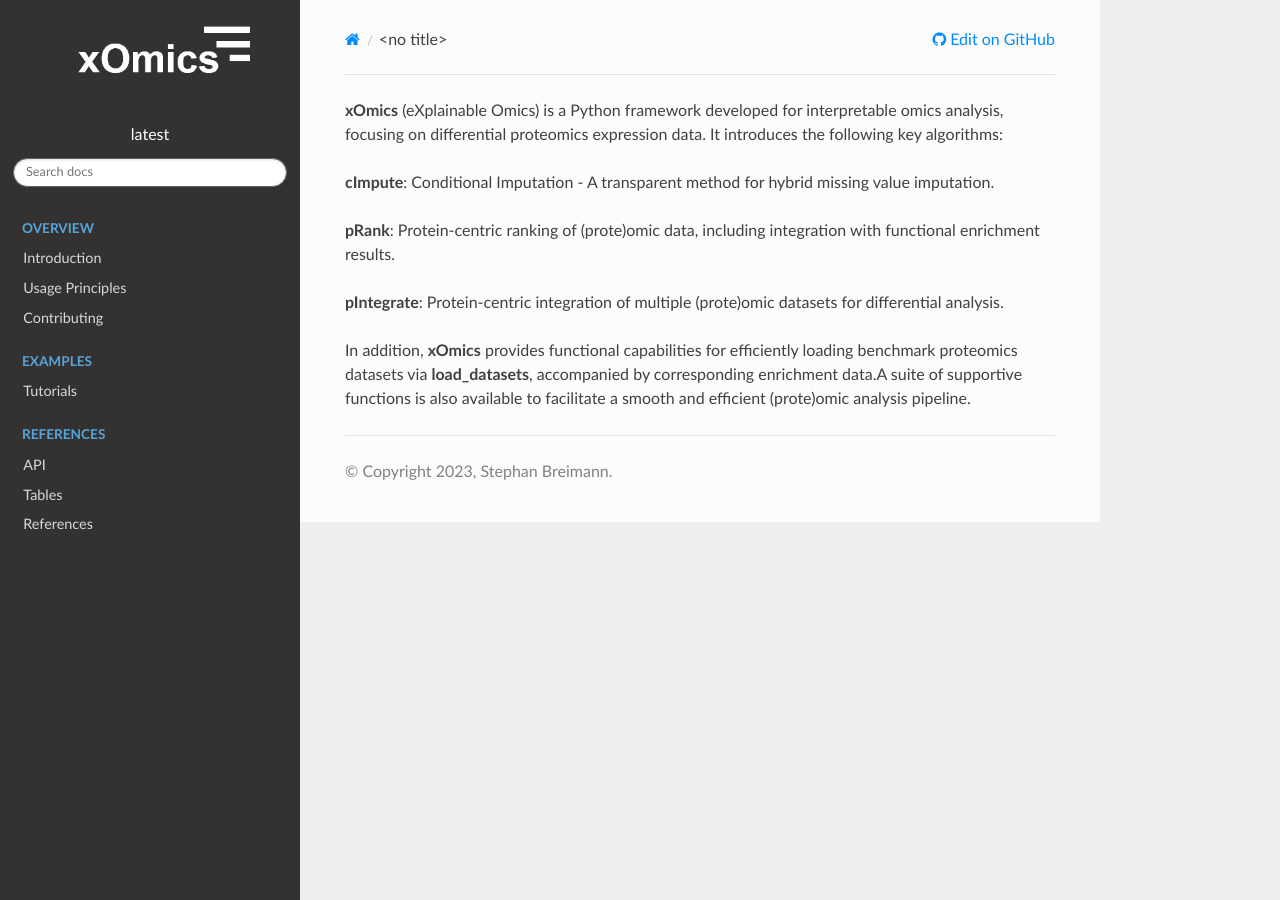
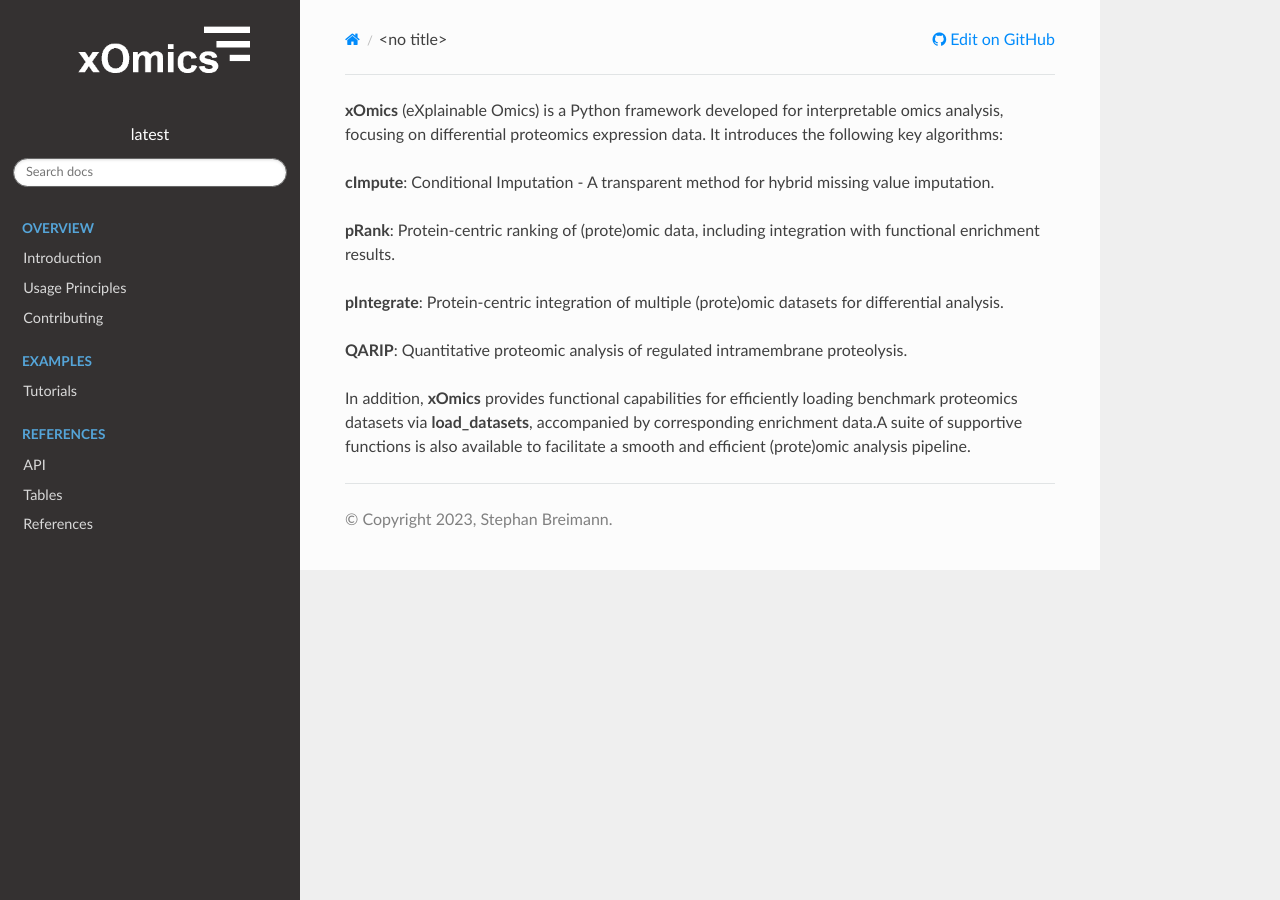
Before and after one commit to breimanntools/xomics, a Sphinx documentation site: the page built from docs/source/index/overview.rst, in a window 1280 px wide. Built offline with Sphinx 7.4.7 and the Read the Docs theme 2.0.0, drawn with Linux system fonts in a browser that asks for light colours.

Commit message:
Add QUARIP as key algorithm

```diff
--- a/README.rst
+++ b/README.rst
@@ -44,6 +44,7 @@ focusing on differential proteomics expression data. It introduces the following
 - **cImpute**: Conditional Imputation - A transparent method for hybrid missing value imputation.
 - **pRank**: Protein-centric ranking of (prote)omic data, including integration with functional enrichment results.
 - **pIntegrate**: Protein-centric integration of multiple (prote)omic datasets for differential analysis.
+- **QARIP**: Quantitative proteomic analysis of regulated intramembrane proteolysis.
 
 In addition, **xOmics** provides functional capabilities for efficiently loading benchmark proteomics datasets via
 **load_datasets**, accompanied by corresponding enrichment data.A suite of supportive functions is also available to
--- a/docs/source/index/overview.rst
+++ b/docs/source/index/overview.rst
@@ -6,6 +6,7 @@ focusing on differential proteomics expression data. It introduces the following
 - **cImpute**: Conditional Imputation - A transparent method for hybrid missing value imputation.
 - **pRank**: Protein-centric ranking of (prote)omic data, including integration with functional enrichment results.
 - **pIntegrate**: Protein-centric integration of multiple (prote)omic datasets for differential analysis.
+- **QARIP**: Quantitative proteomic analysis of regulated intramembrane proteolysis.
 
 In addition, **xOmics** provides functional capabilities for efficiently loading benchmark proteomics datasets via
 **load_datasets**, accompanied by corresponding enrichment data.A suite of supportive functions is also available to
```
